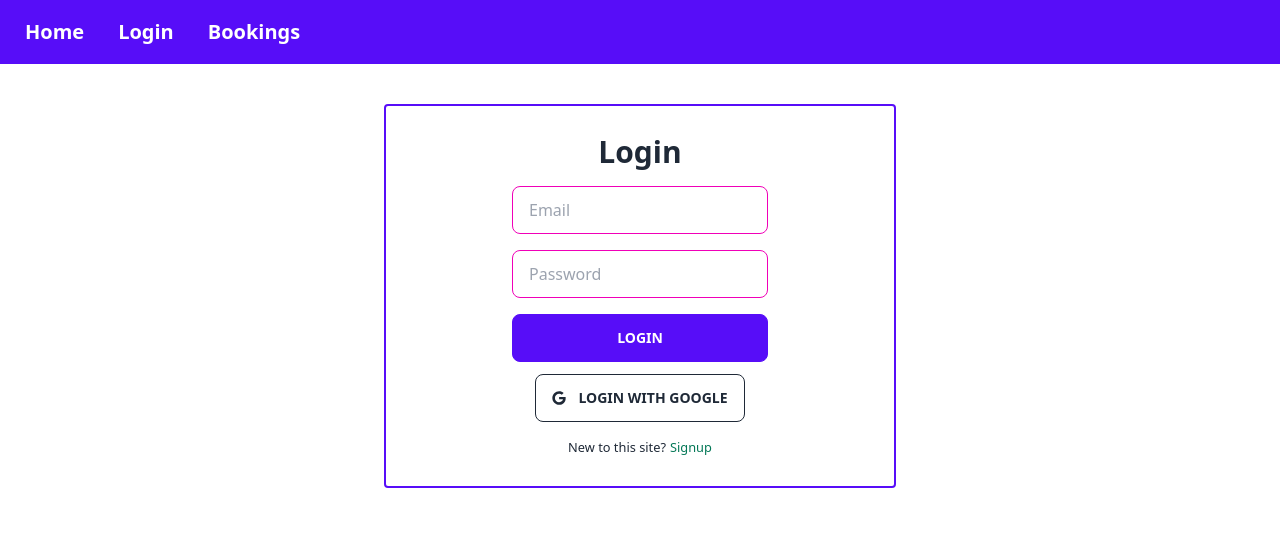
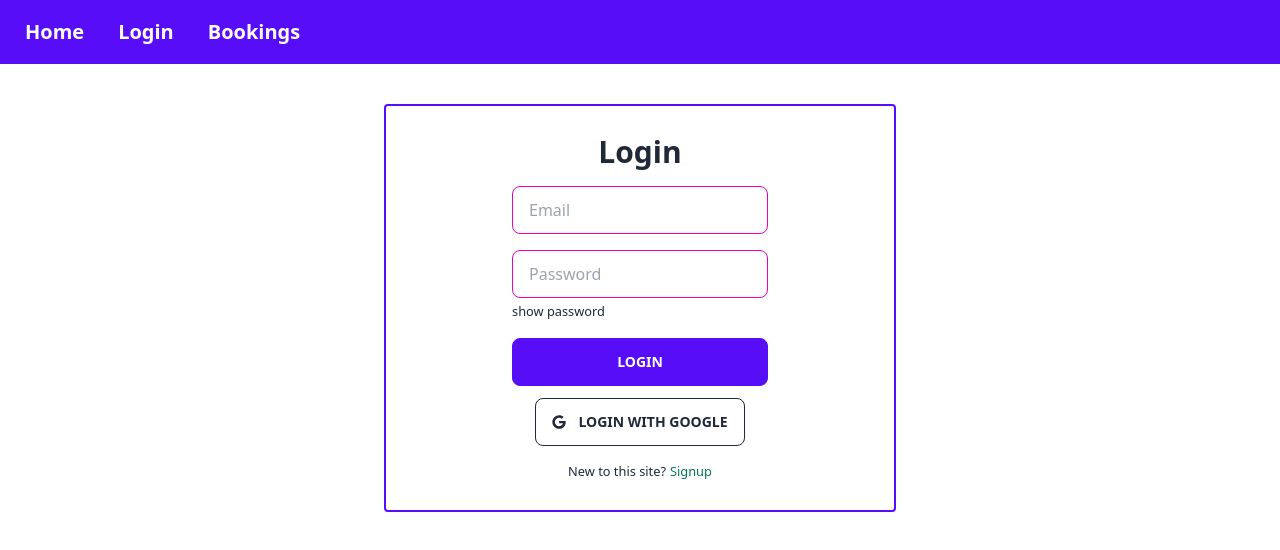
Before and after one commit to Sobuj54/module-62.5-firebase-auth-and-private-route-practice, a React (Vite) app: page /login in a window 1280 px wide. Shown: the top 550 px of the page. Built offline with nearby package versions, Linux system fonts and the light colour scheme; no server answers.

Commit message:
added working show password

```diff
--- a/src/components/Header/Header.jsx
+++ b/src/components/Header/Header.jsx
@@ -1,14 +1,16 @@
 import React, { useContext } from "react";
-import { Link } from "react-router-dom";
+import { Link, useNavigate } from "react-router-dom";
 import { AuthContext } from "../../context/Context";
 
 const Header = () => {
   const { user, logOut } = useContext(AuthContext);
+  const navigate = useNavigate();
 
   const handleLogOut = () => {
     logOut()
       .then(() => {
         console.log("succesfully logged out");
+        navigate("/login");
       })
       .catch((error) => {
         console.log(error);
--- a/src/components/Login/Login.jsx
+++ b/src/components/Login/Login.jsx
@@ -1,10 +1,11 @@
-import React, { useContext } from "react";
+import React, { useContext, useState } from "react";
 import { Link, useLocation, useNavigate } from "react-router-dom";
 import { AuthContext } from "../../context/Context";
 import { FaGoogle } from "react-icons/fa";
 
 const Login = () => {
   const { logIn, googleLogIn } = useContext(AuthContext);
+  const [showPassword, setShowPassword] = useState(true);
   const navigate = useNavigate();
   //   getting location
   const location = useLocation();
@@ -45,8 +46,8 @@ const Login = () => {
   };
 
   return (
-    <div className="mt-10 text-center border-2 border-primary rounded w-2/5 mx-auto p-7">
-      <h4 className="text-3xl mb-4 font-semibold">Login</h4>
+    <div className="mt-10  border-2 border-primary rounded w-2/5 mx-auto p-7">
+      <h4 className="text-3xl text-center mb-4 font-semibold">Login</h4>
       <form onSubmit={handleLogIn} className="w-64 mx-auto">
         <input
           type="email"
@@ -56,21 +57,26 @@ const Login = () => {
           required
         />
         <input
-          type="password"
+          type={showPassword ? "password" : "text "}
           name="password"
           placeholder="Password"
-          className="input  input-secondary w-full mb-4  max-w-xs"
+          className="input  input-secondary w-full  max-w-xs"
           required
         />
+        <p className="mb-4">
+          <small onClick={() => setShowPassword(!showPassword)}>
+            show password
+          </small>
+        </p>
         <button className="btn btn-primary w-full">Login</button>
       </form>
 
-      <div className="mt-3">
+      <div className="mt-3 text-center">
         <button onClick={handleGoogleLogIn} className="btn btn-outline">
           <FaGoogle /> <span className="ml-3">Login With Google</span>
         </button>
       </div>
-      <div className="mt-3">
+      <div className="mt-3 text-center">
         <p>
           <small>
             New to this site?
```
